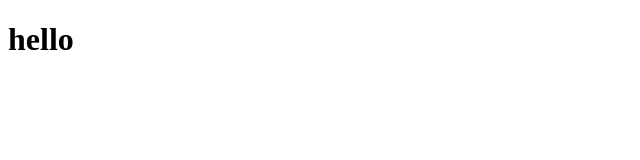
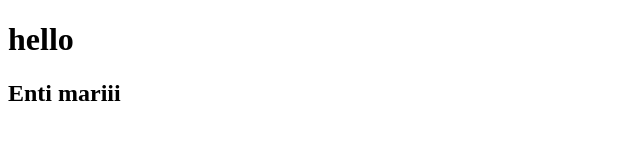
Before and after one commit to mujahidshaik724/demoproject, a plain HTML site: page index.html in a window 1280 px wide. Shown: the whole page, without its empty margins (0-640 px from the left). Drawn offline with Linux system fonts and the light colour scheme.

Commit message:
made modifications in the index file

```diff
--- a/index.html
+++ b/index.html
@@ -7,5 +7,6 @@
   </head>
   <body>
     <h1>hello</h1>
+    <h2>Enti mariii</h2>
   </body>
 </html>
```
